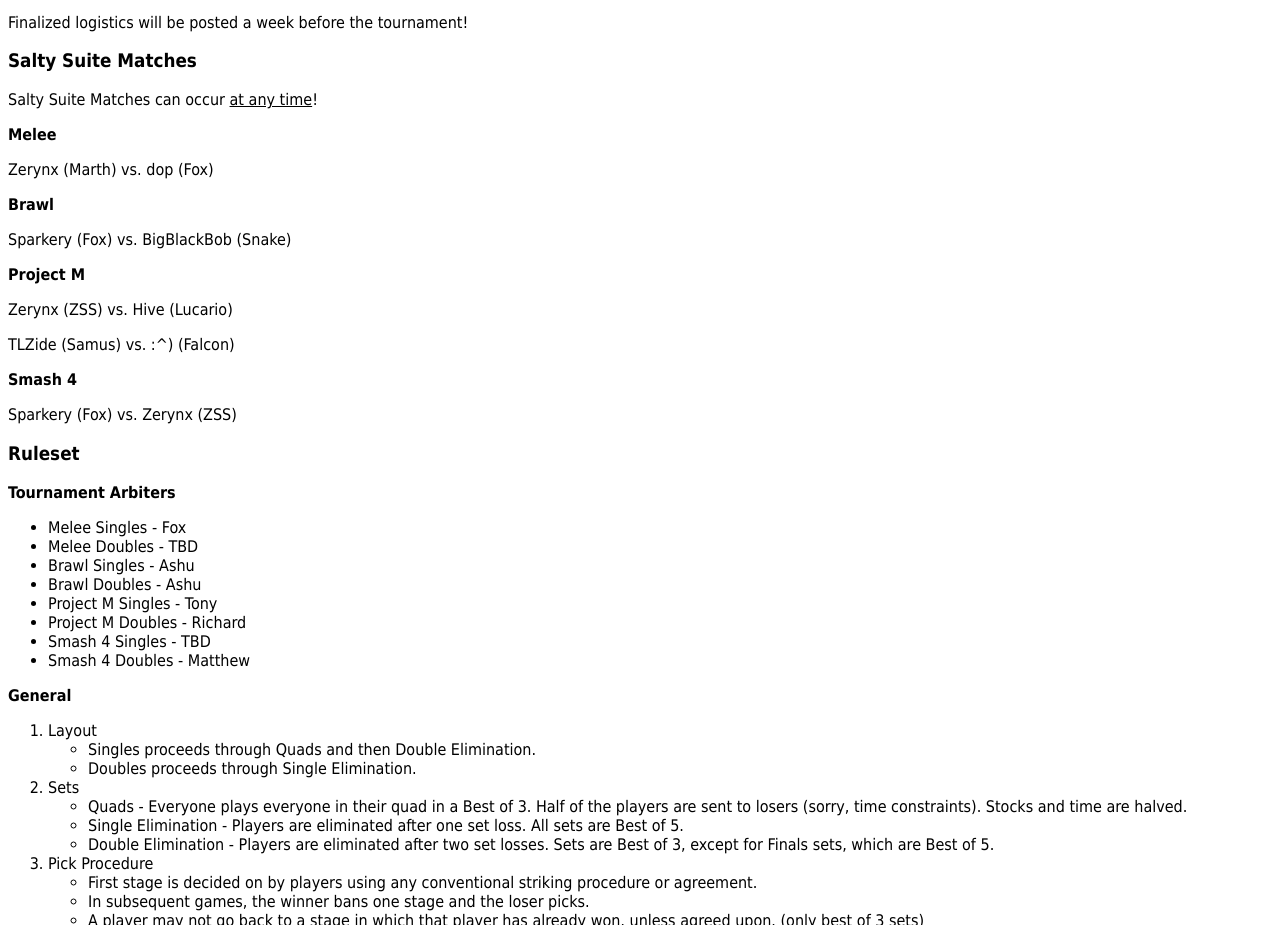
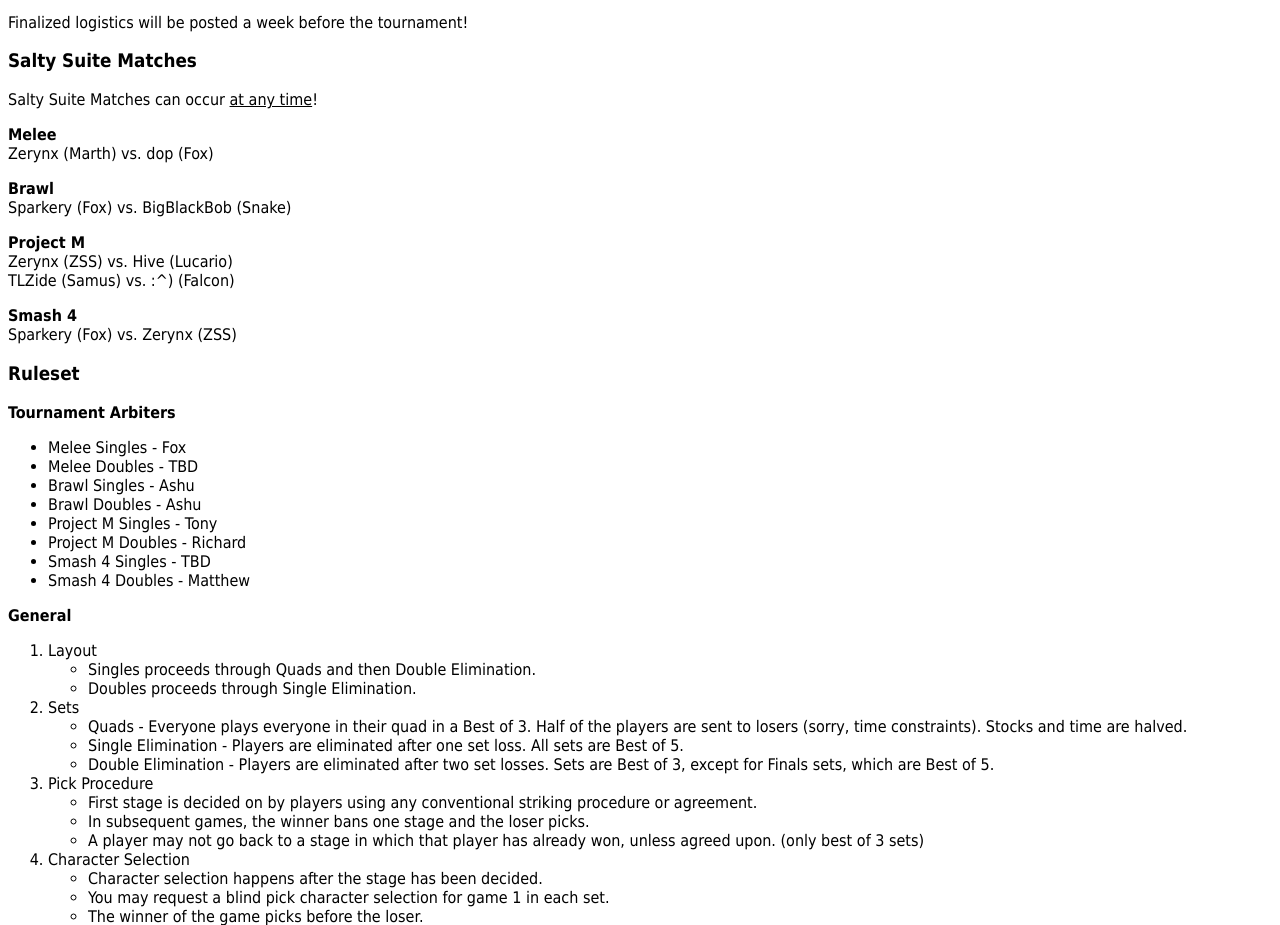
Before and after one commit to Sparkery/mygithubpage, a plain HTML site: page smash/index.html in a window 1280 px wide. Shown: the part 1682-2607 px from the top of the page. Drawn offline with Linux system fonts and the light colour scheme.

Commit message:
Update index.html

```diff
--- a/smash/index.html
+++ b/smash/index.html
@@ -65,15 +65,15 @@ img
 
 <h3>Salty Suite Matches</h3>
 Salty Suite Matches can occur <u>at any time</u>!
-<p><b>Melee</b></p>
-<p>Zerynx (Marth) vs. dop (Fox)</p>
-<p><b>Brawl</b></p>
-<p>Sparkery (Fox) vs. BigBlackBob (Snake)</p>
-<p><b>Project M</b></p>
-<p>Zerynx (ZSS) vs. Hive (Lucario)</p>
-<p>TLZide (Samus) vs. :^) (Falcon)</p>
-<p><b>Smash 4</b></p>
-<p>Sparkery (Fox) vs. Zerynx (ZSS)</p>
+<p><b>Melee</b><br />
+Zerynx (Marth) vs. dop (Fox)</p>
+<p><b>Brawl</b><br />
+Sparkery (Fox) vs. BigBlackBob (Snake)</p>
+<p><b>Project M</b><br />
+Zerynx (ZSS) vs. Hive (Lucario)<br />
+TLZide (Samus) vs. :^) (Falcon)</p>
+<p><b>Smash 4</b><br />
+Sparkery (Fox) vs. Zerynx (ZSS)</p>
 
 <h3>Ruleset</h3>
 <b>Tournament Arbiters</b>
```
